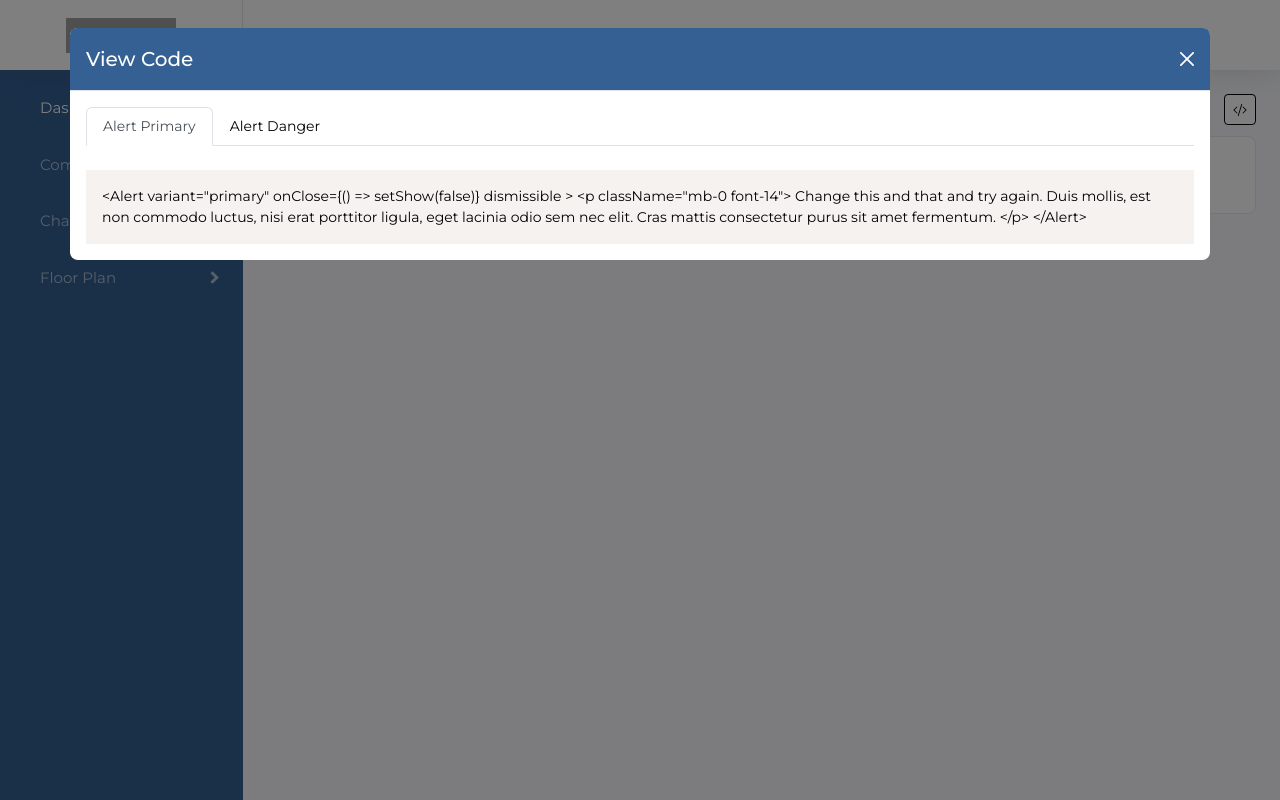
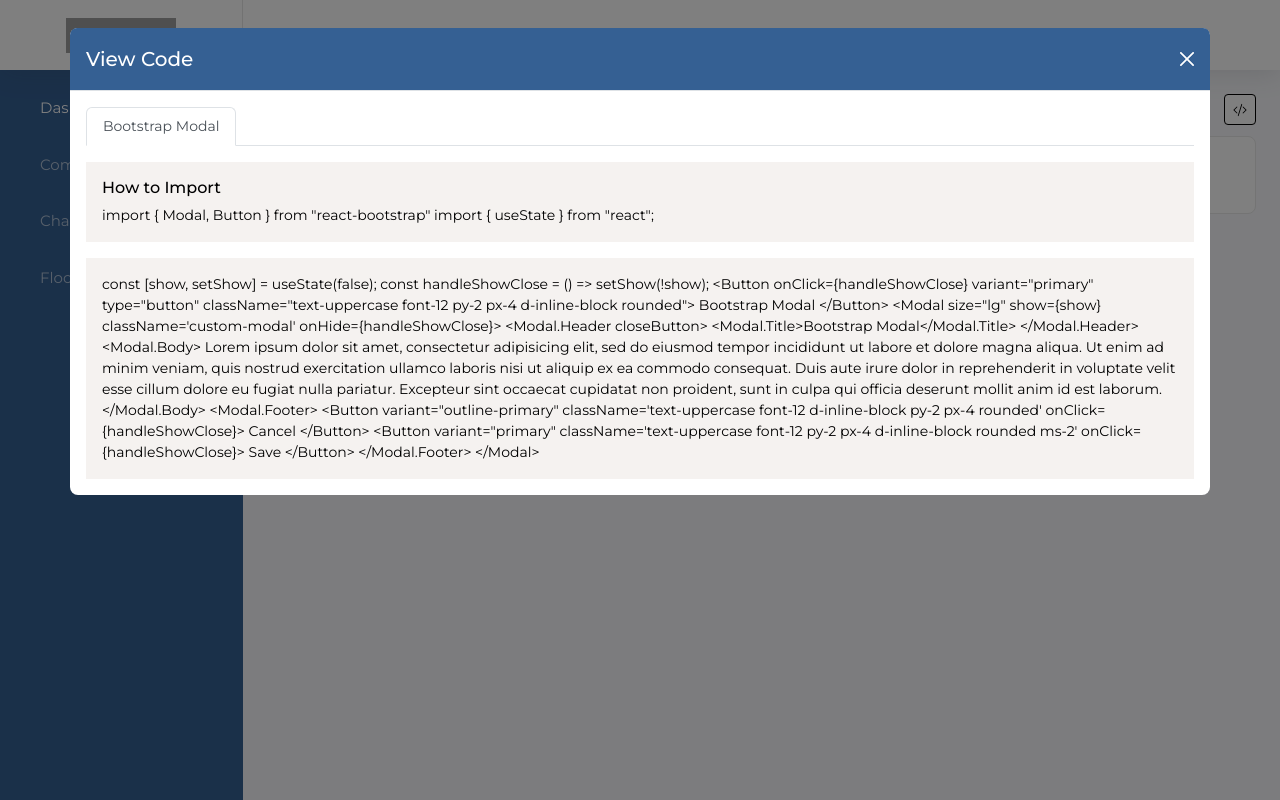
Before and after one commit to Tejeshkumarkota/admin-prototype, a React (Create React App) app in the folder bootstrap/: page /components/modal in a window 1280 px wide. Both pictures are taken after a click on the button 1239 px from the left and 109 px from the top of the page. Built offline with nearby package versions, Linux system fonts and the light colour scheme; grey boxes are pictures that could not be loaded.

Commit message:
UI changes view code popup

```diff
--- a/bootstrap/src/pages/Components/Alert/AlertBootstrap.js
+++ b/bootstrap/src/pages/Components/Alert/AlertBootstrap.js
@@ -11,8 +11,9 @@ const AlertBootstrap = () => {
   const NavData=[
     {
       title:'Alert Primary',
-      link:'/alert-primary',
-      show_content:`<Alert
+      imports: 'import Alert from "react-bootstrap/Alert" import { useState } from "react";',
+      show_content:`const [show, setShow] = useState(false);
+      <Alert
       variant="primary"
       onClose={() => setShow(false)}
       dismissible
@@ -26,9 +27,44 @@ const AlertBootstrap = () => {
     </Alert>`
     },
     {
+      title:'Alert Secondary',
+      imports: 'import Alert from "react-bootstrap/Alert" import { useState } from "react";',
+      show_content:`const [show, setShow] = useState(false);
+      <Alert
+        variant="secondary"
+        onClose={() => setShow(false)}
+        dismissible
+      >
+        <p className="mb-0 font-14">
+          Change this and that and try again. Duis mollis, est non
+          commodo luctus, nisi erat porttitor ligula, eget lacinia
+          odio sem nec elit. Cras mattis consectetur purus sit amet
+          fermentum.
+        </p>
+      </Alert>`
+    },
+    {
+      title:'Alert Success',
+      imports: 'import Alert from "react-bootstrap/Alert" import { useState } from "react";',
+      show_content:`const [show, setShow] = useState(false);
+      <Alert
+        variant="success"
+        onClose={() => setShow(false)}
+        dismissible
+      >
+        <p className="mb-0 font-14">
+          Change this and that and try again. Duis mollis, est non
+          commodo luctus, nisi erat porttitor ligula, eget lacinia
+          odio sem nec elit. Cras mattis consectetur purus sit amet
+          fermentum.
+        </p>
+      </Alert>`
+    },
+    {
       title:'Alert Danger',
-      link:'/alert-danger',
-      show_content:`<Alert
+      imports: 'import Alert from "react-bootstrap/Alert" import { useState } from "react";',
+      show_content:`const [show, setShow] = useState(false);
+      <Alert
         variant="danger"
         onClose={() => setShow(false)}
         dismissible
@@ -41,6 +77,74 @@ const AlertBootstrap = () => {
         </p>
       </Alert>`
     },
+    {
+      title:'Alert Warning',
+      imports: 'import Alert from "react-bootstrap/Alert" import { useState } from "react";',
+      show_content:`const [show, setShow] = useState(false);
+      <Alert
+        variant="warning"
+        onClose={() => setShow(false)}
+        dismissible
+      >
+        <p className="mb-0 font-14">
+          Change this and that and try again. Duis mollis, est non
+          commodo luctus, nisi erat porttitor ligula, eget lacinia
+          odio sem nec elit. Cras mattis consectetur purus sit amet
+          fermentum.
+        </p>
+      </Alert>`
+    },
+    {
+      title:'Alert Info',
+      imports: 'import Alert from "react-bootstrap/Alert" import { useState } from "react";',
+      show_content:`const [show, setShow] = useState(false);
+      <Alert
+        variant="info"
+        onClose={() => setShow(false)}
+        dismissible
+      >
+        <p className="mb-0 font-14">
+          Change this and that and try again. Duis mollis, est non
+          commodo luctus, nisi erat porttitor ligula, eget lacinia
+          odio sem nec elit. Cras mattis consectetur purus sit amet
+          fermentum.
+        </p>
+      </Alert>`
+    },
+    {
+      title:'Alert Light',
+      imports: 'import Alert from "react-bootstrap/Alert" import { useState } from "react";',
+      show_content:`const [show, setShow] = useState(false);
+      <Alert
+        variant="light"
+        onClose={() => setShow(false)}
+        dismissible
+      >
+        <p className="mb-0 font-14">
+          Change this and that and try again. Duis mollis, est non
+          commodo luctus, nisi erat porttitor ligula, eget lacinia
+          odio sem nec elit. Cras mattis consectetur purus sit amet
+          fermentum.
+        </p>
+      </Alert>`
+    },
+    {
+      title:'Alert Dark',
+      imports: 'import Alert from "react-bootstrap/Alert" import { useState } from "react";',
+      show_content:`const [show, setShow] = useState(false);
+      <Alert
+        variant="dark"
+        onClose={() => setShow(false)}
+        dismissible
+      >
+        <p className="mb-0 font-14">
+          Change this and that and try again. Duis mollis, est non
+          commodo luctus, nisi erat porttitor ligula, eget lacinia
+          odio sem nec elit. Cras mattis consectetur purus sit amet
+          fermentum.
+        </p>
+      </Alert>`
+    }
   ];
 
   return (
--- a/bootstrap/src/pages/Components/Modal/CustomModal/CustomModal.js
+++ b/bootstrap/src/pages/Components/Modal/CustomModal/CustomModal.js
@@ -7,17 +7,15 @@ import {
 const CustomModal = () => {
 
     const [show, setShow] = useState(false);
-
-    const handleClose = () => setShow(false);
-    const handleShow = () => setShow(true);
+    const handleShowClose = () => setShow(!show);
 
     return (
         <>
-            <Button onClick={handleShow} variant="primary" type="button" className="text-uppercase font-12 py-2 px-4 d-inline-block rounded">
+            <Button onClick={handleShowClose} variant="primary" type="button" className="text-uppercase font-12 py-2 px-4 d-inline-block rounded">
                 Bootstrap Modal
             </Button>
 
-            <Modal size="lg" show={show} className='custom-modal' onHide={handleClose}>
+            <Modal size="lg" show={show} className='custom-modal' onHide={handleShowClose}>
                 <Modal.Header closeButton>
                     <Modal.Title>Bootstrap Modal</Modal.Title>
                 </Modal.Header>
@@ -30,10 +28,10 @@ const CustomModal = () => {
                     proident, sunt in culpa qui officia deserunt mollit anim id est laborum.
                 </Modal.Body>
                 <Modal.Footer>
-                    <Button variant="outline-primary" className='text-uppercase font-12 d-inline-block py-2 px-4 rounded' onClick={handleClose}>
+                    <Button variant="outline-primary" className='text-uppercase font-12 d-inline-block py-2 px-4 rounded' onClick={handleShowClose}>
                         Cancel
                     </Button>
-                    <Button variant="primary" className='text-uppercase font-12 py-2 px-4 d-inline-block rounded ms-2' onClick={handleClose}>
+                    <Button variant="primary" className='text-uppercase font-12 py-2 px-4 d-inline-block rounded ms-2' onClick={handleShowClose}>
                         Save
                     </Button>
                 </Modal.Footer>
--- a/bootstrap/src/pages/Components/Modal/ModalPopup.js
+++ b/bootstrap/src/pages/Components/Modal/ModalPopup.js
@@ -1,64 +1,57 @@
-import { useState } from 'react';
-import {
-    Row,
-    Col,
-    Card,
-    Button,
-    Modal
-} from 'react-bootstrap';
-import CustomModal from '../Modal/CustomModal/CustomModal';
+import { useState } from "react";
+import { Row, Col, Card, Button, Modal } from "react-bootstrap";
+import CustomModal from "../Modal/CustomModal/CustomModal";
 import { BsCodeSlash } from "react-icons/bs";
-import ViewCodePopup from '../ViewCodePopup/ViewCodePopup';
-import ViewCodeButton from '../ViewCodeButton/ViewCodeButton';
+import ViewCodePopup from "../ViewCodePopup/ViewCodePopup";
+import ViewCodeButton from "../ViewCodeButton/ViewCodeButton";
 
 const ModalPopup = () => {
-
   const [show, setShow] = useState(false);
 
-    const NavData=[
+  const NavData = [
     {
-        title:'Alert Primary',
-        link:'/alert-primary',
-        show_content:`<Alert
-        variant="primary"
-        onClose={() => setShow(false)}
-        dismissible
-      >
-        <p className="mb-0 font-14">
-          Change this and that and try again. Duis mollis, est non
-          commodo luctus, nisi erat porttitor ligula, eget lacinia
-          odio sem nec elit. Cras mattis consectetur purus sit amet
-          fermentum.
-        </p>
-      </Alert>`
-      },
-      {
-        title:'Alert Danger',
-        link:'/alert-danger',
-        show_content:`<Alert
-        variant="danger"
-        onClose={() => setShow(false)}
-        dismissible
-      >
-        <p className="mb-0 font-14">
-          Change this and that and try again. Duis mollis, est non
-          commodo luctus, nisi erat porttitor ligula, eget lacinia
-          odio sem nec elit. Cras mattis consectetur purus sit amet
-          fermentum.
-        </p>
-      </Alert>`
+      title: "Bootstrap Modal",
+      imports: 'import { Modal, Button } from "react-bootstrap" import { useState } from "react";',
+      show_content: `const [show, setShow] = useState(false);
+        const handleShowClose = () => setShow(!show);
+
+        <Button onClick={handleShowClose} variant="primary" type="button" className="text-uppercase font-12 py-2 px-4 d-inline-block rounded">
+            Bootstrap Modal
+        </Button>
+
+        <Modal size="lg" show={show} className='custom-modal' onHide={handleShowClose}>
+            <Modal.Header closeButton>
+                <Modal.Title>Bootstrap Modal</Modal.Title>
+            </Modal.Header>
+            <Modal.Body>
+                Lorem ipsum dolor sit amet, consectetur adipisicing elit, sed do eiusmod
+                tempor incididunt ut labore et dolore magna aliqua. Ut enim ad minim veniam,
+                quis nostrud exercitation ullamco laboris nisi ut aliquip ex ea commodo
+                consequat. Duis aute irure dolor in reprehenderit in voluptate velit esse
+                cillum dolore eu fugiat nulla pariatur. Excepteur sint occaecat cupidatat non
+                proident, sunt in culpa qui officia deserunt mollit anim id est laborum.
+            </Modal.Body>
+            <Modal.Footer>
+                <Button variant="outline-primary" className='text-uppercase font-12 d-inline-block py-2 px-4 rounded' onClick={handleShowClose}>
+                    Cancel
+                </Button>
+                <Button variant="primary" className='text-uppercase font-12 py-2 px-4 d-inline-block rounded ms-2' onClick={handleShowClose}>
+                    Save
+                </Button>
+            </Modal.Footer>
+        </Modal>`,
     },
   ];
 
   return (
     <>
-            <Row className='mb-4'>
+      <Row className="mb-4">
         <Col xs={12} sm={12} md={12}>
-                    <Row className='mb-2'>
+          <Row className="mb-2">
             <Col xs={12} sm={12} md={7}>
               <h1 className="fw-medium font-22">Modal</h1>
             </Col>
-                        <Col xs={12} sm={12} md={5} className='text-end'>
+            <Col xs={12} sm={12} md={5} className="text-end">
               {/* <Button onClick={handleShow} variant="outline-primary" type="button" className="py-1 px-2 btn-sm">
                                 <BsCodeSlash />
                             </Button> */}
@@ -87,6 +80,6 @@ const ModalPopup = () => {
       <ViewCodePopup show={show} setShow={setShow} NavData={NavData} />
     </>
   );
-}
+};
 
 export default ModalPopup;
--- a/bootstrap/src/pages/Components/ViewCodePopup/ViewCodePopup.js
+++ b/bootstrap/src/pages/Components/ViewCodePopup/ViewCodePopup.js
@@ -33,8 +33,13 @@ const ViewCodePopup = ({ show, setShow, NavData, children }) => {
               );
             })}
           </Nav>
-
-          <div className="view-code-bg-theme p-3 mt-4">
+          <div className="my-3 view-code-bg-theme p-3">
+            <h6 className="">
+              How to Import
+            </h6>
+            {NavData[dispayContent].imports}
+          </div>
+          <div className="view-code-bg-theme p-3">
             {NavData[dispayContent].show_content}
           </div>
           </>
```
Lines whose indentation alone changed are shown as unchanged.
